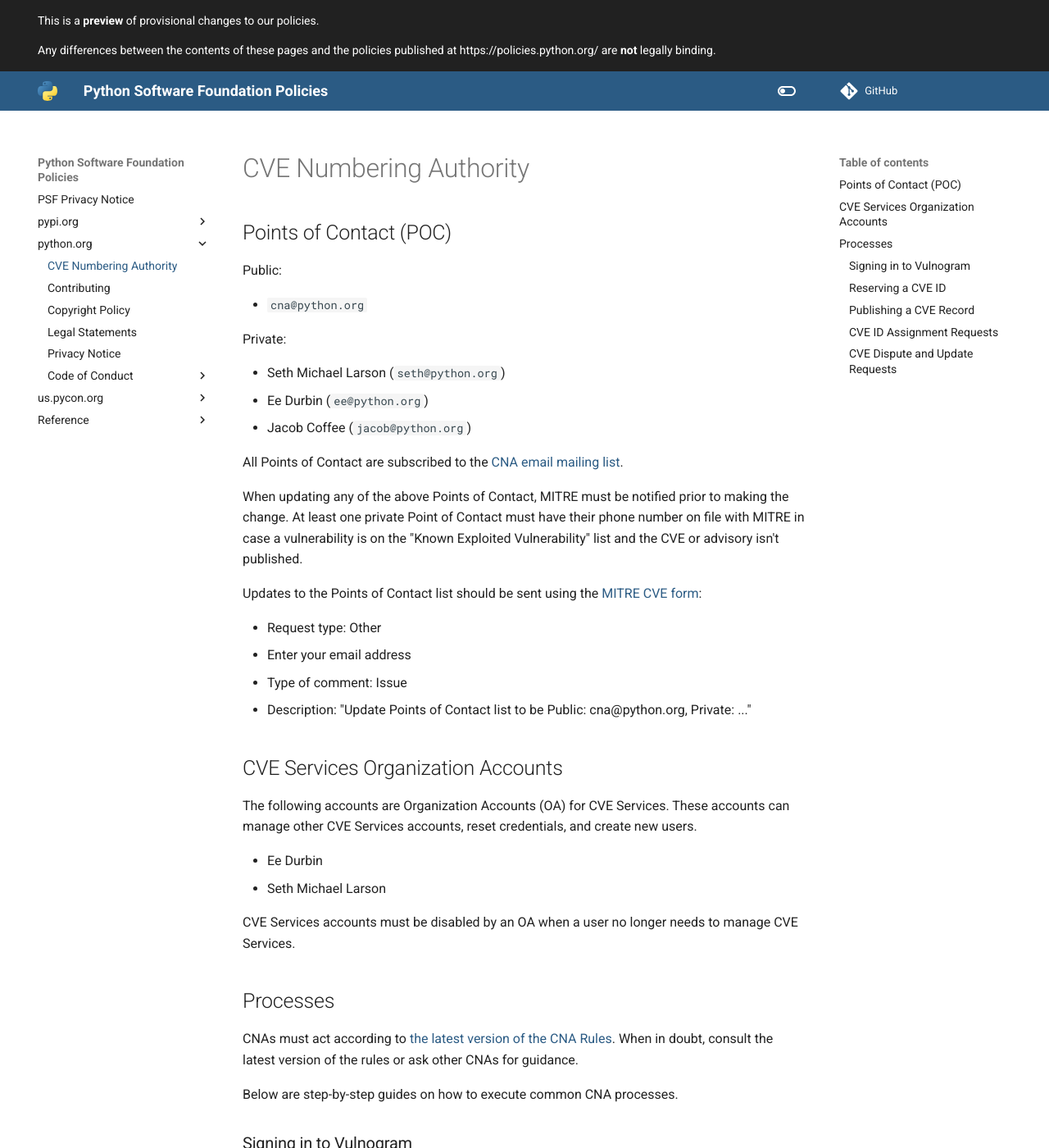
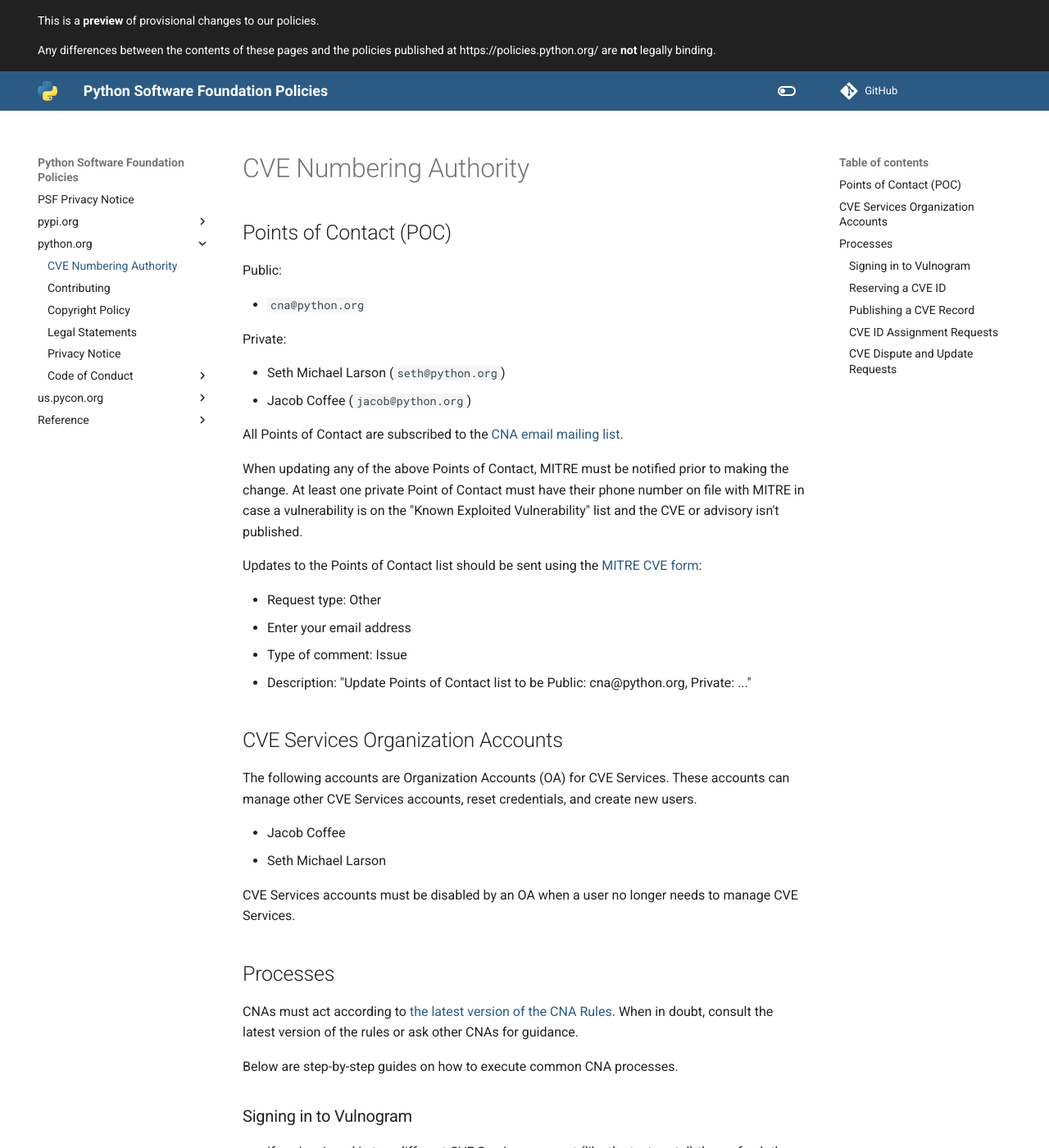
Before and after one commit to psf/policies, an MkDocs documentation site: the page built from docs/python.org/CVE-Numbering-Authority.md, in a window 1280 px wide and 1400 px high. Shown: the whole window at 82% size. Built offline with MkDocs 1.6.1 and Material for MkDocs 9.7.7, drawn with Linux system fonts in a browser that asks for light colours; comment, search, counter and statistics services are not loaded.

Commit message:
Update CNA service operators to Jacob

```diff
--- a/docs/python.org/CVE-Numbering-Authority.md
+++ b/docs/python.org/CVE-Numbering-Authority.md
@@ -12,7 +12,6 @@
 Private:
 
 - Seth Michael Larson (`seth@python.org`)
-- Ee Durbin (`ee@python.org`)
 - Jacob Coffee (`jacob@python.org`)
 
 All Points of Contact are subscribed to the [CNA email mailing list](https://mail.python.org/mailman3/lists/cna.python.org/).
@@ -33,7 +32,7 @@
 The following accounts are Organization Accounts (OA) for CVE Services.
 These accounts can manage other CVE Services accounts, reset credentials, and create new users.
 
-- Ee Durbin
+- Jacob Coffee
 - Seth Michael Larson
 
 CVE Services accounts must be disabled by an OA when a user no longer needs to manage CVE Services.
```
